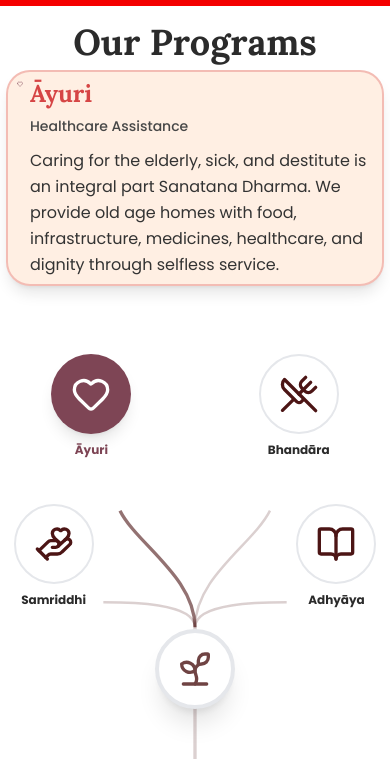
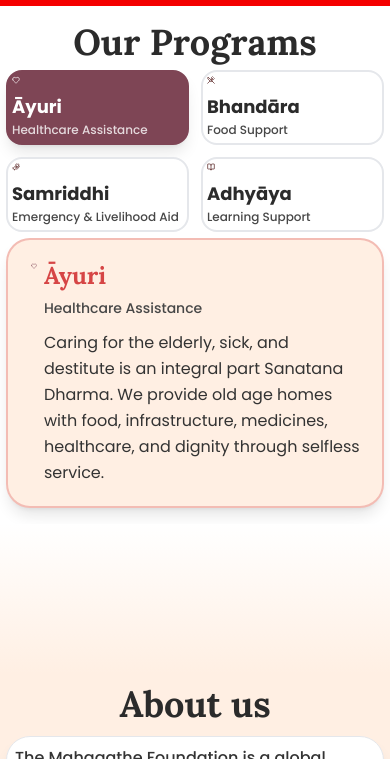
Before and after one commit to mahagatheashram-technology/mahagathe-dot-com, a Next.js app: page / in a window 390 px wide. Shown: the part 563-1322 px from the top of the page. Built offline with nearby package versions, Linux system fonts and the light colour scheme.

Commit message:
Fix header breakpoints and program tree responsiveness

```diff
--- a/components/program-tree.tsx
+++ b/components/program-tree.tsx
@@ -26,10 +26,50 @@ interface ProgramTreeProps {
 
 export function ProgramTree({ activeIndex, onChange }: ProgramTreeProps) {
   return (
-    <div className="relative w-full h-[500px] md:h-[600px] flex items-center justify-center">
+    <>
+      <div className="grid grid-cols-2 gap-3 sm:gap-4 lg:hidden">
+        {siteConfig.programs.map((program, index) => {
+          const Icon =
+            programIcons[program.name as keyof typeof programIcons] || Heart;
+          const isActive = activeIndex === index;
+
+          return (
+            <button
+              key={program.name}
+              onClick={() => onChange(index)}
+              className={cn(
+                "min-h-24 rounded-2xl border-2 p-4 text-left transition-all duration-300",
+                isActive
+                  ? "border-[var(--brand-rose-700)] bg-[var(--brand-rose-700)] text-white shadow-lg shadow-[var(--brand-rose-700)]/25"
+                  : "border-[var(--brand-maroon-900)]/15 bg-white text-[var(--ink-strong)]"
+              )}
+            >
+              <Icon
+                className={cn(
+                  "mb-3 h-8 w-8",
+                  isActive ? "text-white" : "text-[var(--brand-maroon-900)]"
+                )}
+              />
+              <span className="block text-lg font-bold leading-tight">
+                {program.name}
+              </span>
+              <span
+                className={cn(
+                  "mt-1 block text-xs font-medium leading-snug",
+                  isActive ? "text-white/80" : "text-[var(--ink-muted)]"
+                )}
+              >
+                {program.subtitle}
+              </span>
+            </button>
+          );
+        })}
+      </div>
+
+      <div className="relative hidden h-[600px] w-full items-center justify-center lg:flex">
         {/* SVG Tree Structure */}
         <svg
-        className="absolute inset-0 w-full h-full pointer-events-none"
+          className="absolute inset-0 h-full w-full pointer-events-none"
           viewBox="0 0 400 600"
           preserveAspectRatio="xMidYMid meet"
         >
@@ -42,10 +82,9 @@ export function ProgramTree({ activeIndex, onChange }: ProgramTreeProps) {
             className="opacity-20"
           />
 
-        {/* Branches */}
           {/* Branch 1 (Top Left) */}
           <path
-          d="M200,400 C200,340 130,300 110,260"
+            d="M200,400 C200,300 100,300 100,200"
             stroke="var(--brand-maroon-900)"
             strokeWidth="3"
             fill="none"
@@ -56,7 +95,7 @@ export function ProgramTree({ activeIndex, onChange }: ProgramTreeProps) {
           />
           {/* Branch 2 (Top Right) */}
           <path
-          d="M200,400 C200,340 270,300 290,260"
+            d="M200,400 C200,300 300,300 300,200"
             stroke="var(--brand-maroon-900)"
             strokeWidth="3"
             fill="none"
@@ -67,7 +106,7 @@ export function ProgramTree({ activeIndex, onChange }: ProgramTreeProps) {
           />
           {/* Branch 3 (Bottom Left) */}
           <path
-          d="M200,400 C200,370 120,370 90,370"
+            d="M200,400 C200,350 60,350 60,350"
             stroke="var(--brand-maroon-900)"
             strokeWidth="3"
             fill="none"
@@ -78,7 +117,7 @@ export function ProgramTree({ activeIndex, onChange }: ProgramTreeProps) {
           />
           {/* Branch 4 (Bottom Right) */}
           <path
-          d="M200,400 C200,370 280,370 310,370"
+            d="M200,400 C200,350 340,350 340,350"
             stroke="var(--brand-maroon-900)"
             strokeWidth="3"
             fill="none"
@@ -90,14 +129,12 @@ export function ProgramTree({ activeIndex, onChange }: ProgramTreeProps) {
         </svg>
 
         {/* Central Root/Logo Node */}
-      <div className="absolute bottom-[25%] left-1/2 -translate-x-1/2 translate-y-1/2 z-10">
-        <div className="w-20 h-20 rounded-full bg-[var(--white)] border-4 border-[var(--brand-maroon-900)]/20 flex items-center justify-center shadow-xl">
-          <Sprout className="w-10 h-10 text-[var(--brand-maroon-900)] opacity-80" />
+        <div className="absolute bottom-[25%] left-1/2 z-10 -translate-x-1/2 translate-y-1/2">
+          <div className="flex h-20 w-20 items-center justify-center rounded-full border-4 border-[var(--brand-maroon-900)]/20 bg-[var(--white)] shadow-xl">
+            <Sprout className="h-10 w-10 text-[var(--brand-maroon-900)] opacity-80" />
           </div>
         </div>
 
-      {/* Leaf Nodes */}
-      {/* Node 1: Top Left */}
         <TreeNode
           index={0}
           isActive={activeIndex === 0}
@@ -105,8 +142,6 @@ export function ProgramTree({ activeIndex, onChange }: ProgramTreeProps) {
           program={siteConfig.programs[0]}
           position="top-left"
         />
-
-      {/* Node 2: Top Right */}
         <TreeNode
           index={1}
           isActive={activeIndex === 1}
@@ -114,8 +149,6 @@ export function ProgramTree({ activeIndex, onChange }: ProgramTreeProps) {
           program={siteConfig.programs[1]}
           position="top-right"
         />
-
-      {/* Node 3: Bottom Left */}
         <TreeNode
           index={2}
           isActive={activeIndex === 2}
@@ -123,8 +156,6 @@ export function ProgramTree({ activeIndex, onChange }: ProgramTreeProps) {
           program={siteConfig.programs[2]}
           position="bottom-left"
         />
-
-      {/* Node 4: Bottom Right */}
         <TreeNode
           index={3}
           isActive={activeIndex === 3}
@@ -133,6 +164,7 @@ export function ProgramTree({ activeIndex, onChange }: ProgramTreeProps) {
           position="bottom-right"
         />
       </div>
+    </>
   );
 }
 
@@ -148,10 +180,10 @@ function TreeNode({ isActive, onClick, program, position }: TreeNodeProps) {
   const Icon = programIcons[program.name as keyof typeof programIcons] || Heart;
 
   const positionClasses = {
-    "top-left": "top-[12%] left-[12%] md:left-[18%]",
-    "top-right": "top-[12%] right-[12%] md:right-[18%]",
-    "bottom-left": "top-[42%] left-[2%] md:left-[8%]",
-    "bottom-right": "top-[42%] right-[2%] md:right-[8%]",
+    "top-left": "top-[15%] left-[14%] xl:left-[18%]",
+    "top-right": "top-[15%] right-[14%] xl:right-[18%]",
+    "bottom-left": "top-[45%] left-[2%] xl:left-[8%]",
+    "bottom-right": "top-[45%] right-[2%] xl:right-[8%]",
   };
 
   return (
@@ -164,35 +196,32 @@ function TreeNode({ isActive, onClick, program, position }: TreeNodeProps) {
       whileHover={{ scale: 1.05 }}
       whileTap={{ scale: 0.95 }}
     >
-      <div className="relative flex flex-col items-center">
-        {/* Circular Background */}
+      <div className="relative h-24 w-24 xl:h-28 xl:w-28">
         <div
           className={cn(
-            "relative w-20 h-20 md:w-24 md:h-24 rounded-full flex items-center justify-center transition-all duration-500",
+            "absolute inset-0 rotate-45 rounded-3xl transition-all duration-500",
             isActive
-              ? "bg-[var(--brand-rose-700)] shadow-lg shadow-[var(--brand-rose-700)]/40"
-              : "bg-white border-2 border-[var(--brand-maroon-900)]/20 group-hover:border-[var(--brand-rose-700)]/50"
+              ? "bg-[var(--brand-rose-700)] shadow-lg shadow-[#f60000]/40"
+              : "border-2 border-[var(--brand-maroon-900)]/20 bg-[var(--white)] group-hover:border-[var(--brand-rose-700)]/50"
           )}
-        >
+        />
+        <div className="relative z-10 flex h-full flex-col items-center justify-center p-2 text-center">
           <Icon
             className={cn(
-              "w-10 h-10 md:w-12 md:h-12 transition-colors duration-300",
+              "mb-2 h-10 w-10 transition-colors duration-300",
               isActive ? "text-white" : "text-[var(--brand-maroon-900)]"
             )}
           />
-        </div>
-        {/* Label below the circle */}
           <span
             className={cn(
-            "mt-2 text-xs md:text-sm font-bold transition-colors duration-300 whitespace-nowrap",
-            isActive
-              ? "text-[var(--brand-rose-700)]"
-              : "text-[var(--ink-strong)]"
+              "text-xs xl:text-sm font-bold transition-colors duration-300",
+              isActive ? "text-white" : "text-[var(--ink-strong)]"
             )}
           >
             {program.name}
           </span>
         </div>
+      </div>
     </motion.button>
   );
 }
--- a/components/programs.tsx
+++ b/components/programs.tsx
@@ -59,7 +59,7 @@ export function Programs() {
     <section
       ref={ref}
       id="programs"
-      className={`bg-[var(--white)] py-16 md:py-20 transition-all duration-1000 ${
+      className={`scroll-mt-28 bg-[var(--white)] py-16 md:py-20 transition-all duration-1000 ${
         isVisible ? "opacity-100 translate-y-0" : "opacity-0 translate-y-10"
       }`}
       aria-labelledby="programs-heading"
@@ -72,14 +72,14 @@ export function Programs() {
           Our Programs
         </h2>
         <div
-          className="mt-8 md:mt-12 grid gap-8 md:gap-20 lg:grid-cols-[0.8fr_1.2fr] items-center animate-fade-in animation-delay-200"
+          className="mt-8 md:mt-12 grid gap-6 md:gap-8 lg:gap-20 lg:grid-cols-[0.8fr_1.2fr] items-center animate-fade-in animation-delay-200"
           onMouseEnter={() => setIsHovered(true)}
           onMouseLeave={() => setIsHovered(false)}
         >
-          <div className="order-2 lg:order-1 lg:-ml-12">
+          <div className="order-1 lg:-ml-12">
             <ProgramTree activeIndex={activeIndex} onChange={setActiveIndex} />
           </div>
-          <div className="order-1 lg:order-2 h-full">
+          <div className="order-2 h-full">
             <ProgramDetail activeProgram={activeProgram} />
           </div>
         </div>
@@ -101,7 +101,7 @@ function ProgramDetail({ activeProgram }: ProgramDetailProps) {
   return (
     <article
       key={activeProgram}
-      className="bg-[var(--cream-60)] rounded-3xl border-2 border-[#d64545]/30 shadow-lg shadow-[var(--brand-maroon-900)]/5 p-6 md:p-8 animate-fade-in hover:shadow-xl hover:shadow-[#f60000]/40 hover:border-[#d64545]/50 transition-all duration-300 h-full flex flex-col justify-center"
+      className="bg-[var(--cream-60)] rounded-3xl border-2 border-[#d64545]/30 shadow-lg shadow-[var(--brand-maroon-900)]/5 p-5 md:p-8 animate-fade-in hover:shadow-xl hover:shadow-[#f60000]/40 hover:border-[#d64545]/50 transition-all duration-300 h-full min-h-0 lg:min-h-[600px] flex flex-col justify-center"
       role="tabpanel"
     >
       <div className="flex items-start gap-4 md:gap-5">
```
Also changed, not shown: components/header.tsx (+26 -22 lines). Lines whose indentation alone changed are shown as unchanged.
